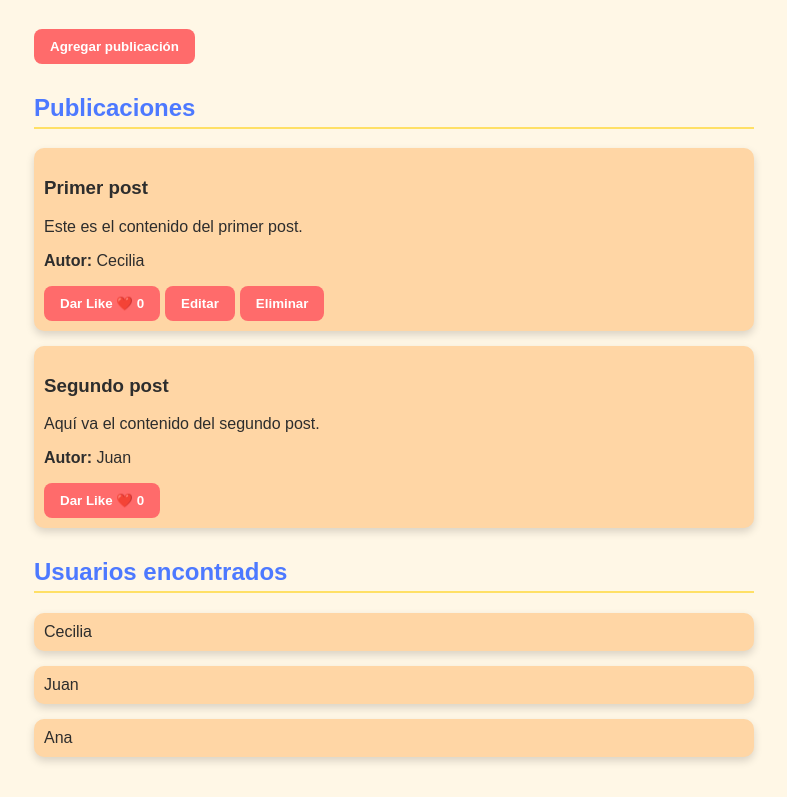
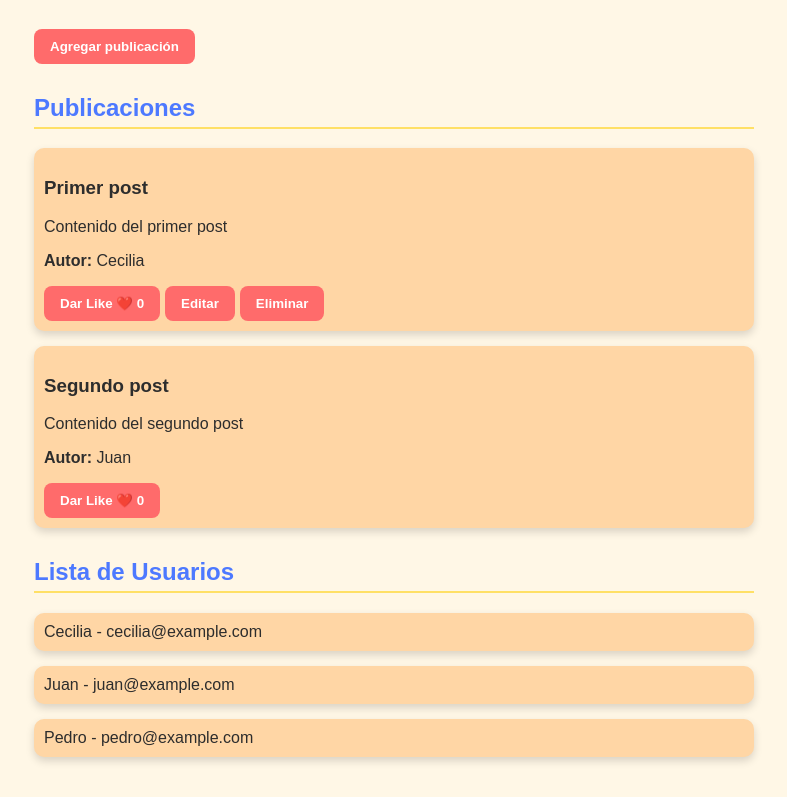
Before and after one commit to cesytar-web/Red_Social_2025, a React (Vite) app: page /home in a window 1280 px wide. Shown: the part 404-1201 px from the top of the page, without its empty margins (246-1033 px from the left). Built offline with nearby package versions, Linux system fonts and the light colour scheme.

Commit message:
Registro de usuario funcionando y lista de usuarios actualizada en Home

```diff
--- a/src/App.jsx
+++ b/src/App.jsx
@@ -20,8 +20,8 @@ export default function App() {
     { id: 2, title: "Segundo post", content: "Contenido del segundo post", author: "Juan", likedBy: [] }
   ]);
 
-  // Lista de usuarios
-  const [users] = useState([
+  // Lista de usuarios (estado global para poder agregar nuevos)
+  const [users, setUsers] = useState([
     { username: "Cecilia", email: "cecilia@example.com" },
     { username: "Juan", email: "juan@example.com" },
     { username: "Pedro", email: "pedro@example.com" }
@@ -44,20 +44,26 @@ export default function App() {
             <Home
               posts={posts}
               setPosts={setPosts}
+              users={users}        // Lista global de usuarios
               currentUser={currentUser?.username}
             />
           }
         />
 
         <Route path="/login" element={<Login setCurrentUser={setCurrentUser} />} />
-        <Route path="/register" element={<Register setCurrentUser={setCurrentUser} />} />
+
+        {/* Pasamos setUsers a Register para que pueda actualizar la lista */}
+        <Route
+          path="/register"
+          element={<Register setCurrentUser={setCurrentUser} setUserList={setUsers} />}
+        />
 
         <Route
           path="/profile"
           element={
             <Profile
               posts={posts}
-              setPosts={setPosts}   // <-- Agregado para que los botones funcionen
+              setPosts={setPosts}
               currentUser={currentUser}
             />
           }
--- a/src/pages/Home.jsx
+++ b/src/pages/Home.jsx
@@ -1,20 +1,14 @@
 // src/pages/Home.jsx
-import React, { useState } from "react";
+import React, { useState, useEffect } from "react";
 import AddPost from "../components/AddPost";
 
-export default function Home({ currentUser }) {
+export default function Home({ posts, setPosts, users, currentUser }) {
   const [query, setQuery] = useState("");
 
-  const [posts, setPosts] = useState([
-    { id: 1, title: "Primer post", content: "Este es el contenido del primer post.", author: "Cecilia", likedBy: [] },
-    { id: 2, title: "Segundo post", content: "Aquí va el contenido del segundo post.", author: "Juan", likedBy: [] },
-  ]);
-
-  const [users] = useState([
-    { id: 1, username: "Cecilia" },
-    { id: 2, username: "Juan" },
-    { id: 3, username: "Ana" },
-  ]);
+  // Logs para verificar usuarios
+  useEffect(() => {
+    console.log("📌 Lista de usuarios en Home:", users);
+  }, [users]);
 
   const handleAddPost = (newPost) => {
     const postWithId = { id: posts.length + 1, author: currentUser, likedBy: [], ...newPost };
@@ -49,7 +43,6 @@ export default function Home({ currentUser }) {
     }
   };
 
-  // Eliminar sin alert
   const handleDelete = (postId) => {
     setPosts((prevPosts) => prevPosts.filter((p) => p.id !== postId));
   };
@@ -60,7 +53,9 @@ export default function Home({ currentUser }) {
       post.content.toLowerCase().includes(query.toLowerCase())
   );
 
-  const filteredUsers = users.filter((user) => user.username.toLowerCase().includes(query.toLowerCase()));
+  const filteredUsers = users.filter(
+    (user) => user.username.toLowerCase().includes(query.toLowerCase())
+  );
 
   return (
     <div>
@@ -102,13 +97,15 @@ export default function Home({ currentUser }) {
         </ul>
       )}
 
-      <h2>Usuarios encontrados</h2>
+      <h2>Lista de Usuarios</h2>
       {filteredUsers.length === 0 ? (
         <p>No hay usuarios que coincidan con la búsqueda.</p>
       ) : (
         <ul>
-          {filteredUsers.map((user) => (
-            <li key={user.id}>{user.username}</li>
+          {filteredUsers.map((user, index) => (
+            <li key={index}>
+              {user.username} - {user.email || "sin email"}
+            </li>
           ))}
         </ul>
       )}
--- a/src/pages/Register.jsx
+++ b/src/pages/Register.jsx
@@ -1,8 +1,8 @@
+// src/pages/Register.jsx
 import React, { useState } from 'react';
-import axios from 'axios';
 import { useNavigate } from 'react-router-dom';
 
-export default function Register({ setCurrentUser }) {
+export default function Register({ setCurrentUser, setUserList }) {
   const navigate = useNavigate();
   const [form, setForm] = useState({
     name: '',
@@ -16,30 +16,28 @@ export default function Register({ setCurrentUser }) {
     setError('');
   };
 
-  const handleSubmit = async (e) => {
+  const handleSubmit = (e) => {
     e.preventDefault();
-    try {
-      // Registro
-      await axios.post('http://localhost:8080/users/register', form);
 
-      // Login automático después del registro
-      const response = await axios.post('http://localhost:8080/users/login', {
-        email: form.email,
-        password: form.password
-      });
+    // Simulación de registro exitoso (sin backend)
+    const newUser = {
+      username: form.name,
+      email: form.email
+    };
 
-      const token = response.data.token;
-      localStorage.setItem('token', token);
+    // Guardar usuario actual
+    setCurrentUser(newUser);
 
-      // Guardar usuario en estado global
-      setCurrentUser({ username: form.name, email: form.email, token });
+    // Agregar a la lista global de usuarios
+    setUserList(prev => {
+      console.log("🟡 Usuarios antes de agregar:", prev);
+      const updated = [...prev, newUser];
+      console.log("🟢 Lista de usuarios actualizada:", updated);
+      return updated;
+    });
 
-      navigate('/home'); // Redirige al Home
-    } catch (err) {
-      const message = err.response?.data?.message || err.message || 'Error en el registro';
-      setError(message);
-      console.error('Error al registrar usuario:', err.response || err);
-    }
+    // Redirigir al Home
+    navigate('/home');
   };
 
   return (
@@ -76,9 +74,6 @@ export default function Register({ setCurrentUser }) {
         <br /><br />
         <button type="submit">Registrar</button>
       </form>
-      <p style={{ marginTop: '20px' }}>
-        ¿Ya tienes cuenta? <span style={{ color: 'blue', cursor: 'pointer' }} onClick={() => navigate('/login')}>Inicia sesión aquí</span>
-      </p>
     </div>
   );
 }
```
